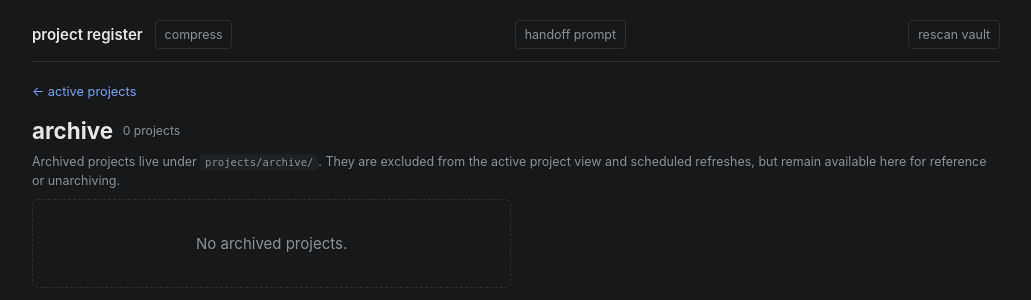
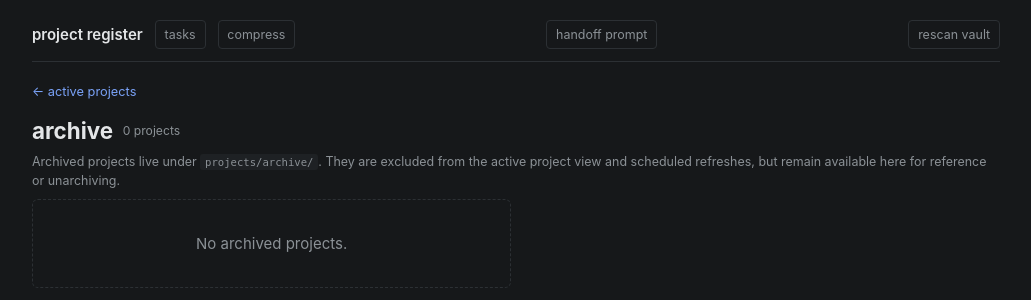
Before and after one commit to pruperting/register, a Flask app: page /archive in a window 1280 px wide. Shown: the top 300 px of the page, without its empty margins (124-1155 px from the left). Run offline with Flask 3, Linux system fonts and the light colour scheme; some libraries are stand-ins or nearby versions.

Commit message:
Integrate Obsidian tasks into dashboard, AI context and weekly review

```diff
--- a/templates/base.html
+++ b/templates/base.html
@@ -10,6 +10,7 @@
   <div class="wrap">
     <header class="top">
       <a href="{{ url_for('index') }}" class="brand">project register</a>
+      <a href="{{ url_for('tasks_page') }}" class="ghost sm nav-link">tasks</a>
       <a href="{{ url_for('compress_page') }}" class="ghost sm nav-link">compress</a>
       <button class="ghost sm" data-prompt="/prompt"
               title="End-of-session prompt: complete current checkpoint plus human summary">handoff prompt</button>
```
